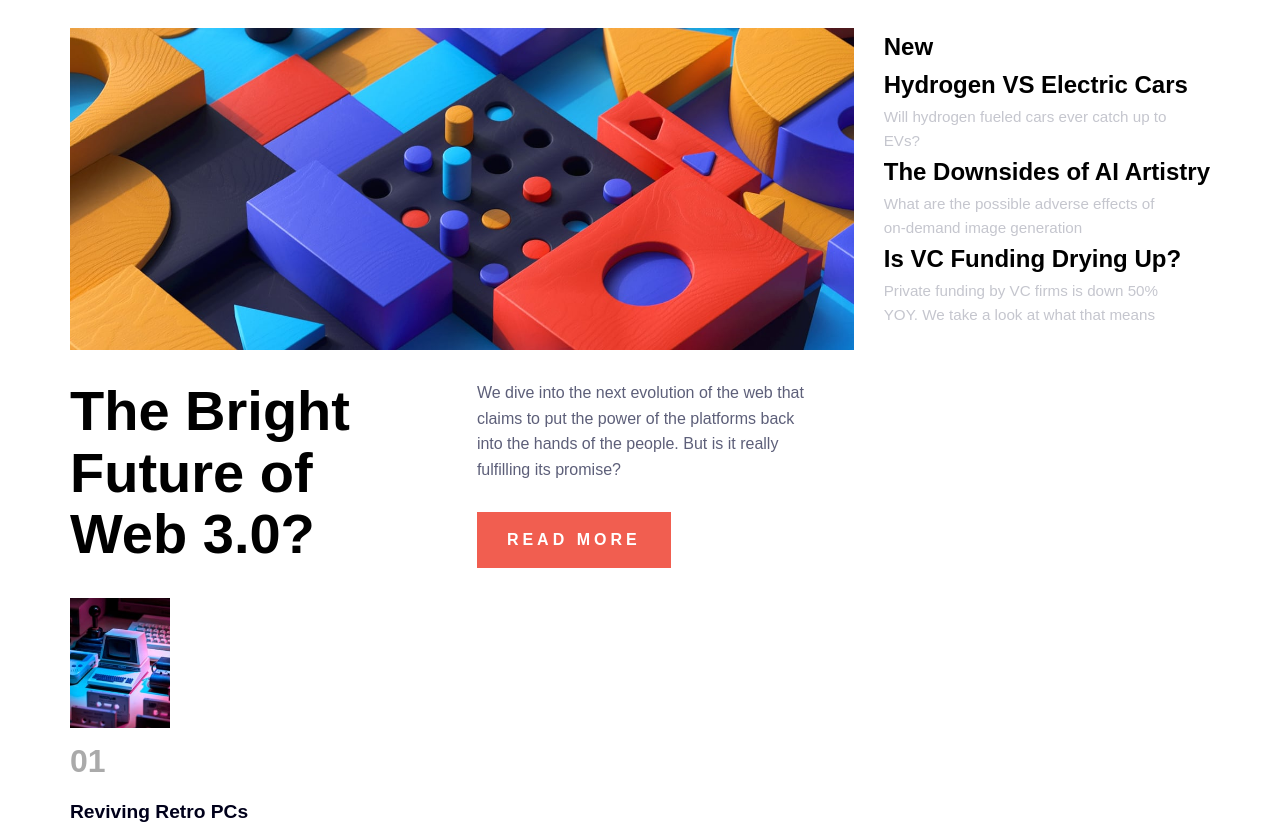
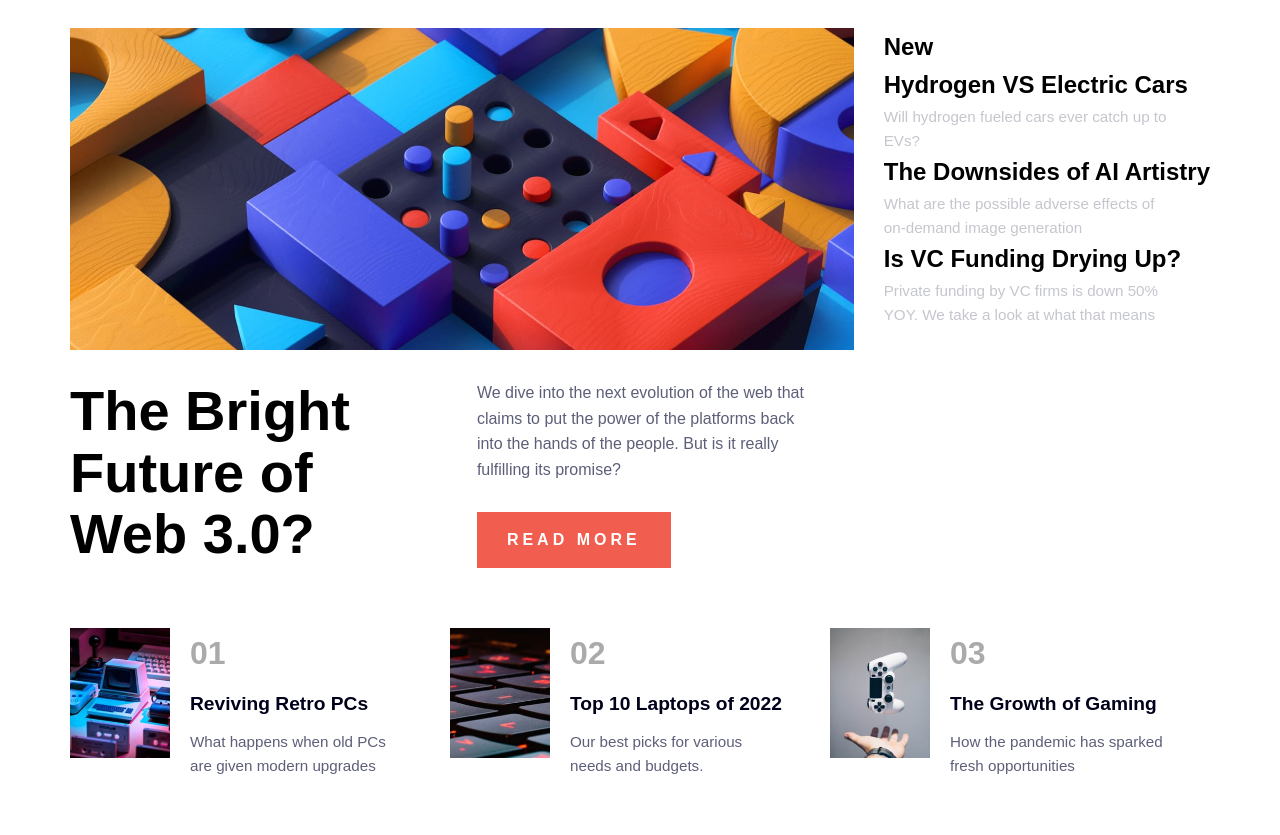
Before and after one commit to Kizito57/homepage, a plain HTML site: page index.html in a window 1280 px wide. Shown: the part 92-927 px from the top of the page. Drawn offline with Linux system fonts and the light colour scheme.

Commit message:
updated artical 2

```diff
--- a/styles.css
+++ b/styles.css
@@ -116,7 +116,17 @@ articles article h2 {
     color: #c5c6ce;
     font-size: 0.95rem;
 }
+.articles2 {
+    width: 100%;
+    display: flex;
+    margin-top: 30px;
+}
 
+.articles2 article {
+    flex: 1;
+    display: flex;
+    margin-right: 30px;
+}
 
 
 
```
